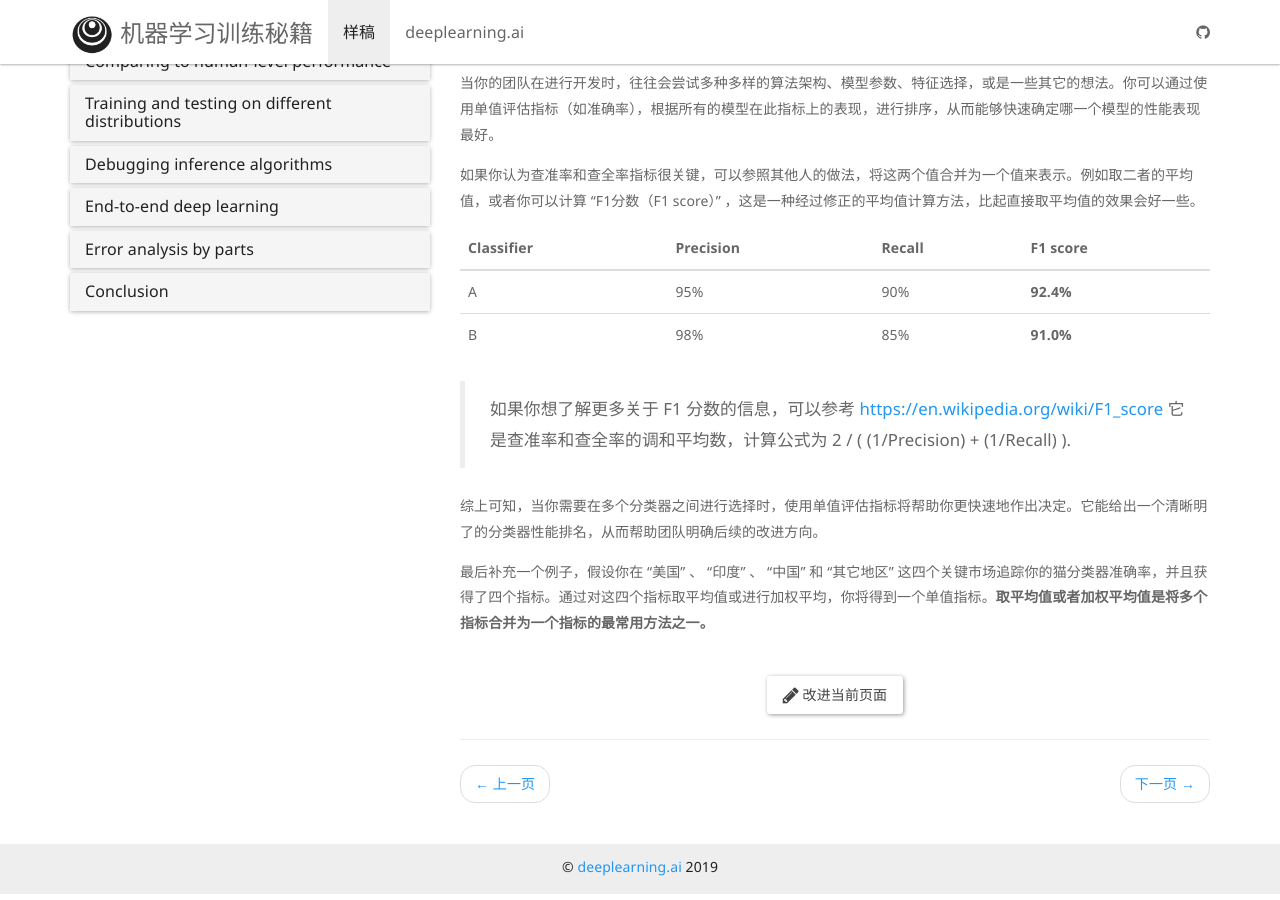
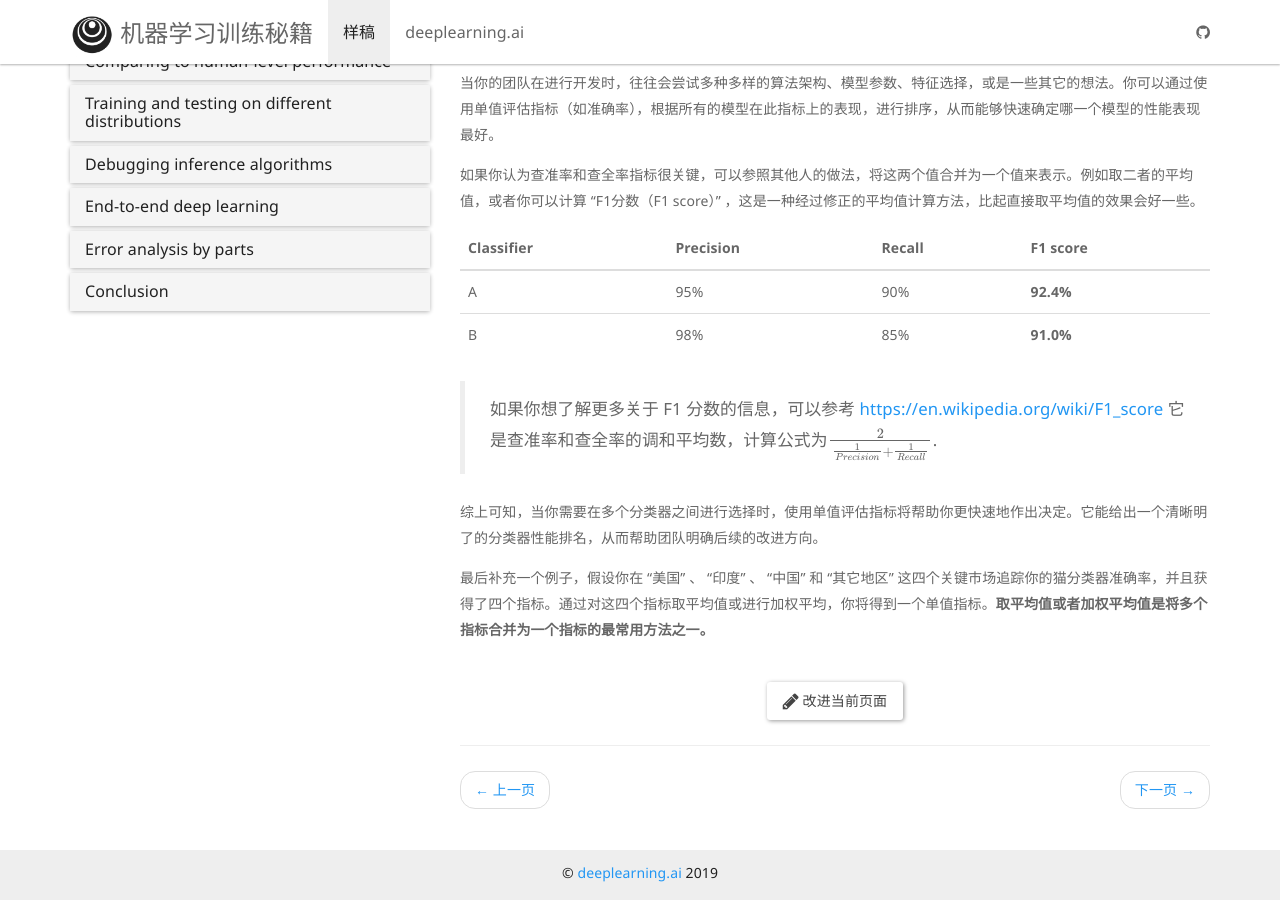
Before and after one commit to deeplearning-ai/machine-learning-yearning-cn, a Jekyll site: the page built from _docs/Setting up development and test sets/ch08.md, in a window 1280 px wide and 900 px high, scrolled down 714 px. Built offline with Jekyll 4.4.1, drawn with Linux system fonts in a browser that asks for light colours; nearby versions of some CDN libraries; formulas are drawn with MathJax 3.

Commit message:
Use Mathjax to improve readability

```diff
--- a/_docs/Setting up development and test sets/ch08.md
+++ b/_docs/Setting up development and test sets/ch08.md
@@ -29,7 +29,7 @@ permalink: /docs/ch08/
 | A          | 95%       | 90%    | **92.4%** |
 | B          | 98%       | 85%    | **91.0%** |
 
-> 如果你想了解更多关于 F1 分数的信息，可以参考  <https://en.wikipedia.org/wiki/F1_score> 它是查准率和查全率的调和平均数，计算公式为 2 / ( (1/Precision) + (1/Recall) ).
+> 如果你想了解更多关于 F1 分数的信息，可以参考  <https://en.wikipedia.org/wiki/F1_score> 它是查准率和查全率的调和平均数，计算公式为$\frac{2}{\frac{1}{Precision} + \frac{1}{Recall}}$.
 
 综上可知，当你需要在多个分类器之间进行选择时，使用单值评估指标将帮助你更快速地作出决定。它能给出一个清晰明了的分类器性能排名，从而帮助团队明确后续的改进方向。
 
```
